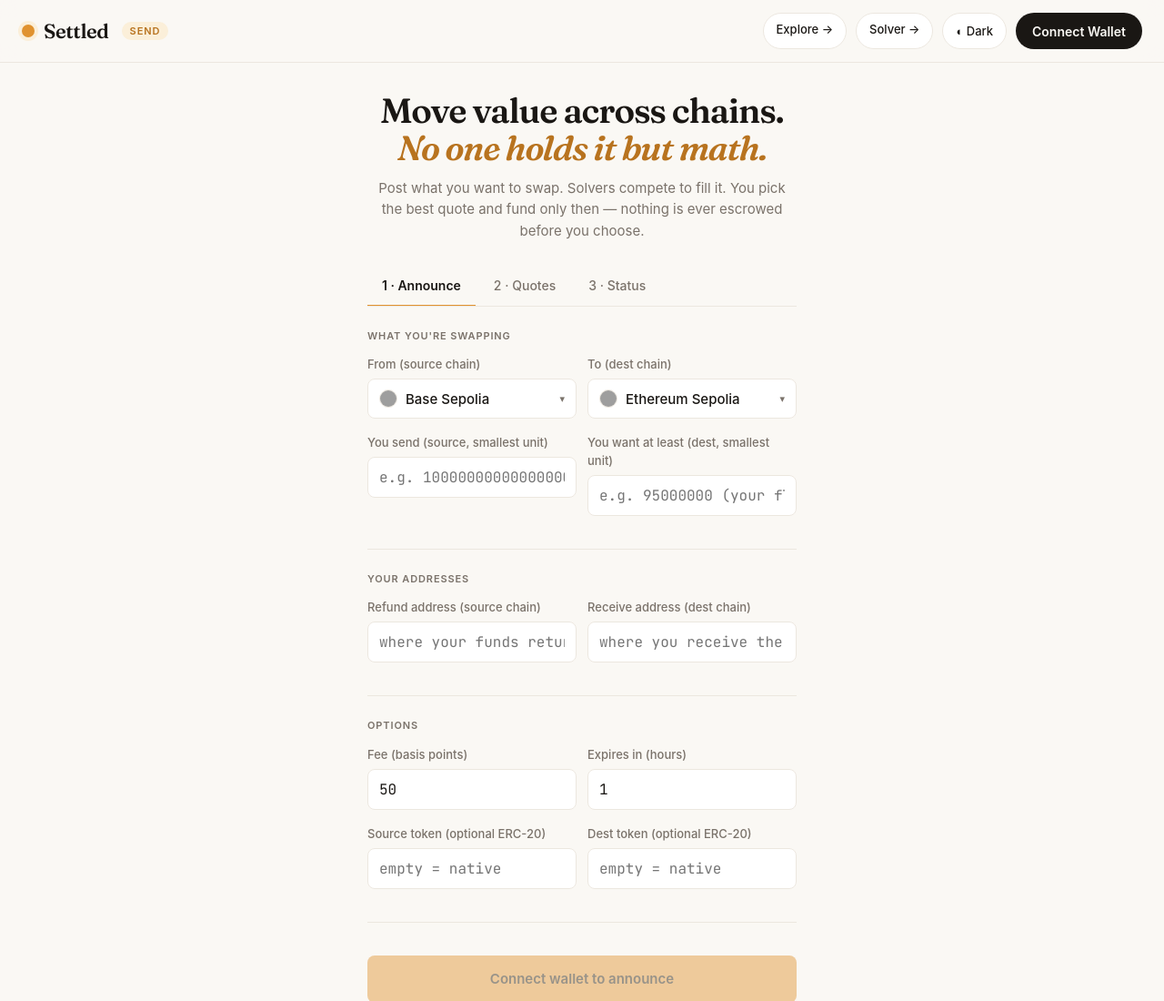
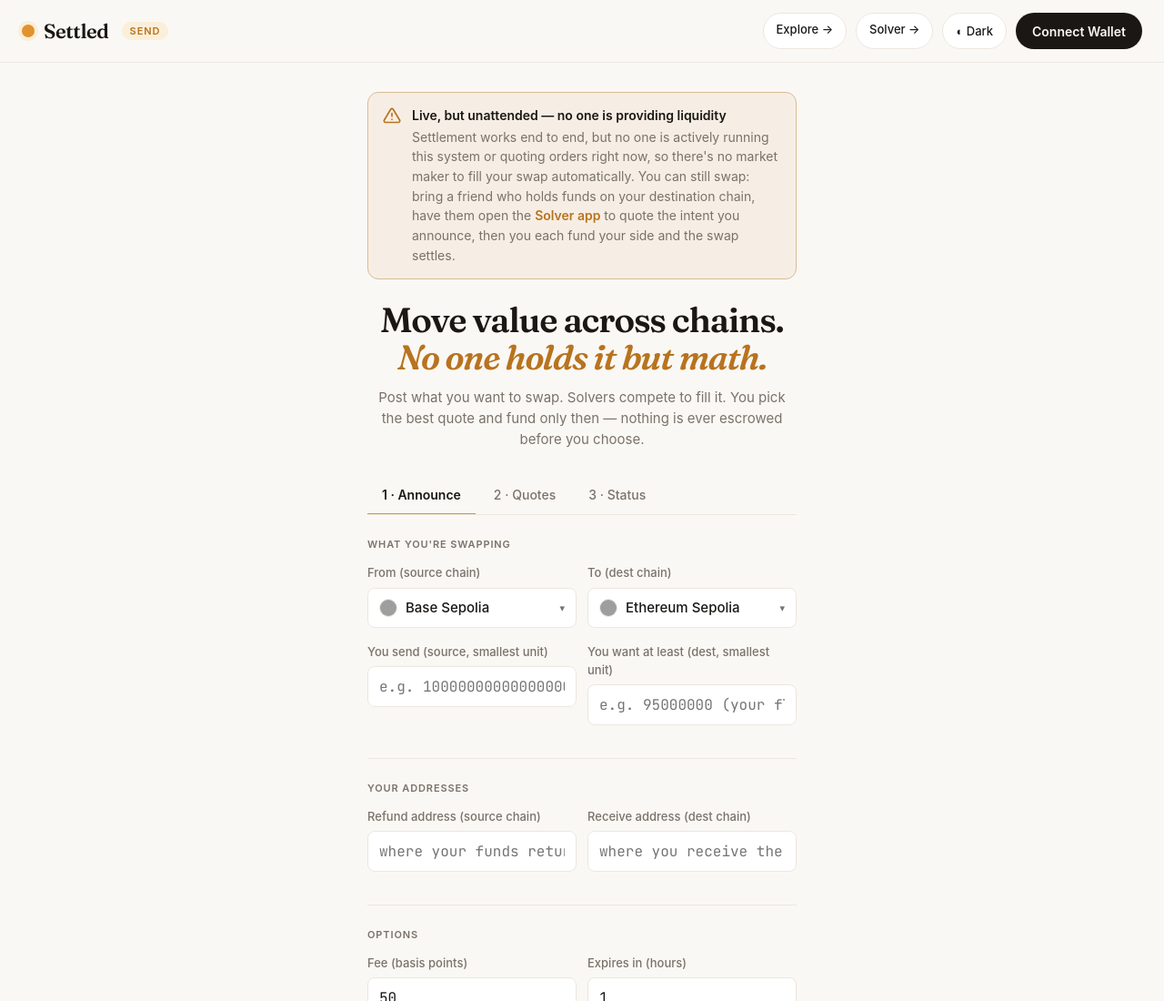
Before and after one commit to GTC6244/Cross-Chain-Settlement, a plain HTML site: page app/index.html in a window 1280 px wide. Shown: the top 1100 px of the page at 91% size. Drawn offline with nearby package versions, Linux system fonts and the light colour scheme; grey boxes are pictures that could not be loaded; a web font is replaced by a local one.

Commit message:
feat(ui): standing "unattended / no liquidity" notice banner
Adds a persistent amber notice banner to the top of all three apps stating
the system works but no one is monitoring it or providing liquidity, so a
user must bring a counterparty on the destination chain (who runs the Solver
app to fill the swap). Copy tailored per app (user / solver / explorer). New
on-token .notice-banner component; no JS, no dismiss — a standing condition.

Co-Authored-By: Claude Opus 4.8 <noreply@anthropic.com>

```diff
--- a/app/index.html
+++ b/app/index.html
@@ -25,6 +25,15 @@
 </header>
 
 <main>
+  <div class="notice-banner" role="note">
+    <span class="ico" aria-hidden="true">
+      <svg width="20" height="20" viewBox="0 0 24 24" fill="none" stroke="currentColor" stroke-width="2" stroke-linecap="round" stroke-linejoin="round"><path d="M10.29 3.86 1.82 18a2 2 0 0 0 1.71 3h16.94a2 2 0 0 0 1.71-3L13.71 3.86a2 2 0 0 0-3.42 0z"/><line x1="12" y1="9" x2="12" y2="13"/><line x1="12" y1="17" x2="12.01" y2="17"/></svg>
+    </span>
+    <div>
+      <div class="nb-title">Live, but unattended — no one is providing liquidity</div>
+      <div class="nb-body">Settlement works end to end, but no one is actively running this system or quoting orders right now, so there's no market maker to fill your swap automatically. You can still swap: bring a friend who holds funds on your destination chain, have them open the <a href="solver.html">Solver app</a> to quote the intent you announce, then you each fund your side and the swap settles.</div>
+    </div>
+  </div>
   <div class="hero">
     <h2>Move value across chains. <em>No one holds it but math.</em></h2>
     <p>Post what you want to swap. Solvers compete to fill it. You pick the best quote and fund only then — nothing is ever escrowed before you choose.</p>
--- a/app/settled.css
+++ b/app/settled.css
@@ -197,6 +197,21 @@ input:focus-visible, select:focus-visible { outline: 2px solid var(--accent); ou
 .trust .t-title { font-weight: 600; font-size: 14px; }
 .trust .t-sub { font-size: 13px; color: var(--text-dim); }
 
+/* ===== Standing notice banner (unattended-system / no-liquidity warning) ===== */
+.notice-banner {
+  display: flex; gap: 12px; align-items: flex-start;
+  margin: 0 0 24px; padding: 14px 16px;
+  background: color-mix(in srgb, var(--warning) 12%, var(--surface));
+  border: 1px solid color-mix(in srgb, var(--warning) 38%, var(--border));
+  border-radius: var(--radius);
+  font-size: 14px; line-height: 1.55; color: var(--text);
+}
+.notice-banner .ico { color: var(--warning); flex-shrink: 0; margin-top: 1px; }
+.notice-banner .nb-title { font-weight: 600; margin-bottom: 2px; }
+.notice-banner .nb-body { color: var(--text-dim); }
+.notice-banner a { color: var(--accent-deep); font-weight: 600; text-decoration: none; }
+.notice-banner a:hover { text-decoration: underline; }
+
 /* ===== State banners (loading / empty / error / stale-truncated) ===== */
 .state-banner { display: flex; gap: 10px; align-items: center; padding: 12px 14px; border-radius: var(--radius-sm); font-size: 13px; margin-bottom: 16px; }
 .state-banner.loading { background: var(--surface-2); color: var(--text-dim); }
```
Also changed, not shown: DESIGN.md (+1 -0 lines), app/explorer.html (+9 -0 lines), app/solver.html (+9 -0 lines).
